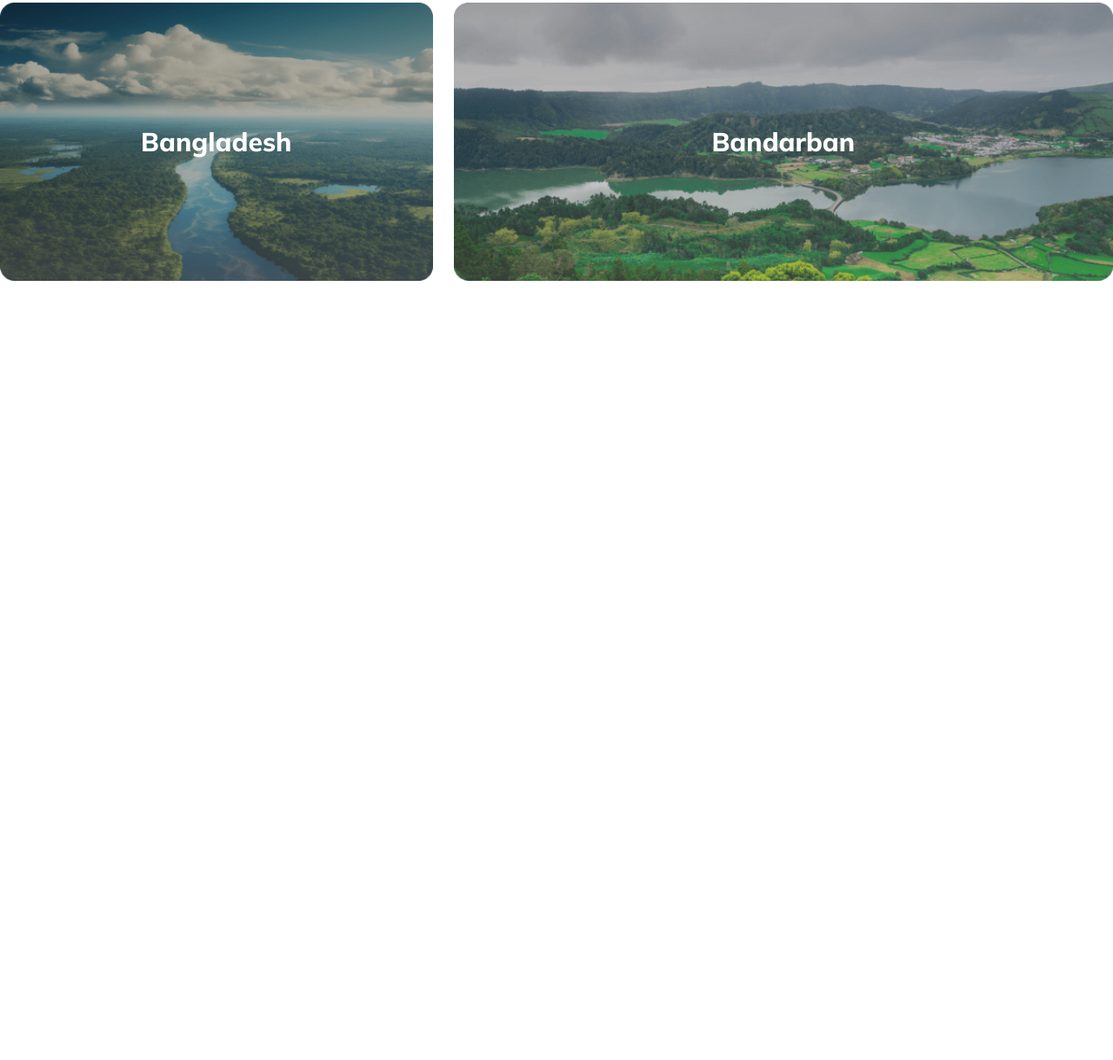
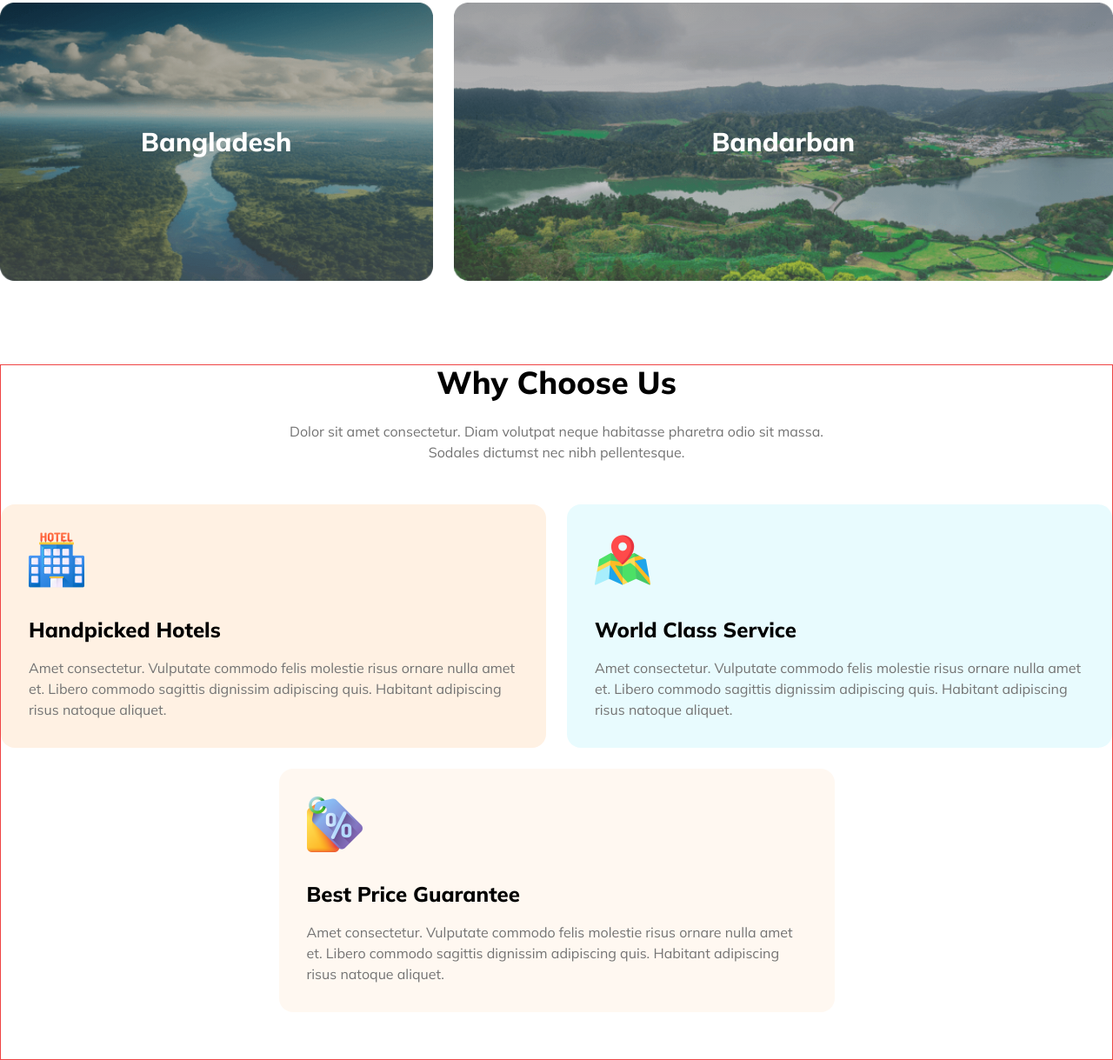
Before and after one commit to Ariful544/hero-travel-with-tailwind, a plain HTML site: page dist/index.html in a window 1280 px wide. Shown: the part 2701-3920 px from the top of the page at 87% size. Before the commit the page ends 3024 px from the top, so only its background shows below. Drawn offline with Linux system fonts and the light colour scheme.

Commit message:
why choose us

```diff
--- a/dist/index.html
+++ b/dist/index.html
@@ -143,6 +143,32 @@
                 </div>
             </div>
         </section>
+        <!-- why choose us -->
+         <section class="max-w-screen-xl min-h-screen bordered md:mx-auto mt-6 md:mt-24 mx-4">
+            <div class="text-center">
+                <h3 class="text-4xl font-extrabold mb-6">Why Choose Us</h3>
+                <p class="text-neutral-500">Dolor sit amet consectetur. Diam volutpat neque habitasse pharetra odio sit massa.<br> Sodales dictumst nec nibh pellentesque.</p>
+            </div>
+            <div class="grid grid-cols-2 gap-6 mt-12">
+                <div class=" bg-orange-300 bg-opacity-20 rounded-2xl p-8">
+                    <img class="w-16 h-16 mb-8" src="./Images/hotel.png" alt="">
+                    <h4 class="text-2xl font-extrabold mb-4">Handpicked Hotels</h4>
+                    <p class="text-neutral-500">Amet consectetur. Vulputate commodo felis molestie risus  ornare nulla amet et. Libero commodo sagittis dignissim adipiscing quis. Habitant adipiscing risus natoque aliquet. </p>
+                </div>
+                <div class=" bg-cyan-400 bg-opacity-10 rounded-2xl p-8">
+                    <img class="w-16 h-16 mb-8" src="./Images/map.png" alt="">
+                    <h4 class="text-2xl font-extrabold mb-4">World Class Service</h4>
+                    <p class="text-neutral-500">Amet consectetur. Vulputate commodo felis molestie risus  ornare nulla amet et. Libero commodo sagittis dignissim adipiscing quis. Habitant adipiscing risus natoque aliquet. </p>
+                </div>
+            </div>
+            <div class="flex justify-center mt-6">
+                <div class=" bg-orange-300 bg-opacity-10 rounded-2xl p-8 w-2/4">
+                    <img class="w-16 h-16 mb-8" src="./Images/price-tag.png" alt="">
+                    <h4 class="text-2xl font-extrabold mb-4">Best Price Guarantee</h4>
+                    <p class="text-neutral-500">Amet consectetur. Vulputate commodo felis molestie risus  ornare nulla amet et. Libero commodo sagittis dignissim adipiscing quis. Habitant adipiscing risus natoque aliquet. </p>
+                </div>
+            </div>
+         </section>
     </main>
 </body>
 
```
Also changed, not shown: dist/Images/hotel.png (added), dist/Images/map.png (added), dist/Images/price-tag.png (added), dist/output.css.
